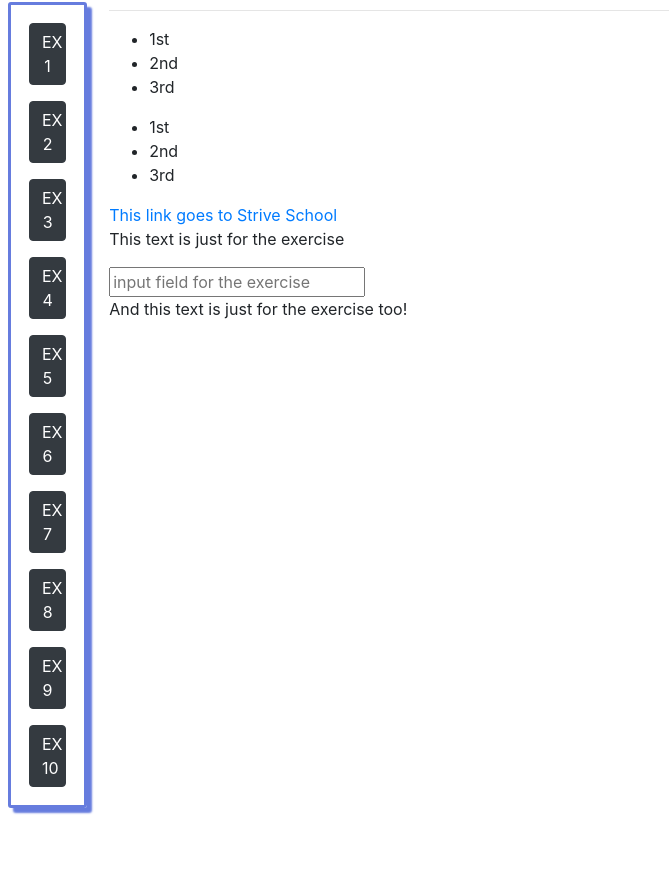
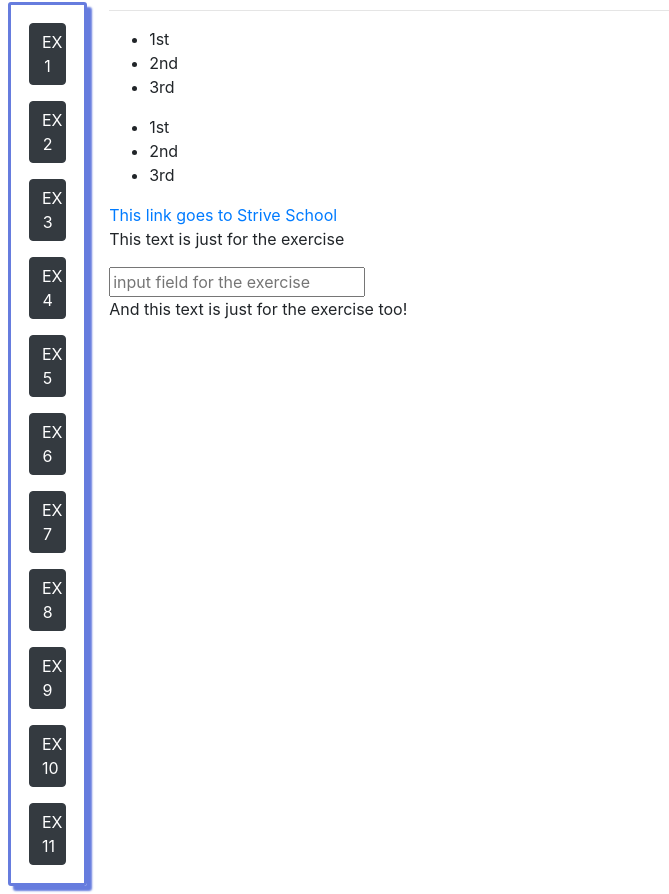
Before and after one commit to MaksymSharinDev/strive-apr21-M1D7, a plain HTML site: page index.html in a window 1280 px wide. Shown: the part 108-1002 px from the top of the page, without its empty margins (0-669 px from the left). Before the commit the page ends 924 px from the top, so only its background shows below. Drawn offline with nearby package versions, Linux system fonts and the light colour scheme.

Commit message:
feat: ex 11

```diff
--- a/index.html
+++ b/index.html
@@ -196,9 +196,9 @@
     /* EXERCISE 11
     Attach an event listener to the input field in the page for console logging its value just after any keystroke.
     */
-    //declared Up in the code
-    //const inputField = document.getElementById("input-field");
-    // ...
+
+    //I declared again UP //const inputField = document.getElementById("input-field");
+
 
     /* EXERCISE 12
     Create a new welcome alert message when the page successfully loads.
@@ -330,6 +330,23 @@
           EX 10
         </button>
 
+        <button type="button" class="btn btn-dark m-2" onclick="
+        let keyStrArr = []
+        disableBtn(this)
+        let eH = (e) => {
+          console.log(e.key)
+          keyStrArr.push(e.key) }
+        inputField().addEventListener('keyup', eH )
+        reverseIn5sec( () => {
+          inputField().removeEventListener('keyup' , eH );
+          alert('key pressed:\n' + JSON.stringify(keyStrArr))
+          enableBtn(this);
+          inputField().value = ''
+        })
+        ">
+          EX 11
+        </button>
+
 
       </div>
     </div>
```
